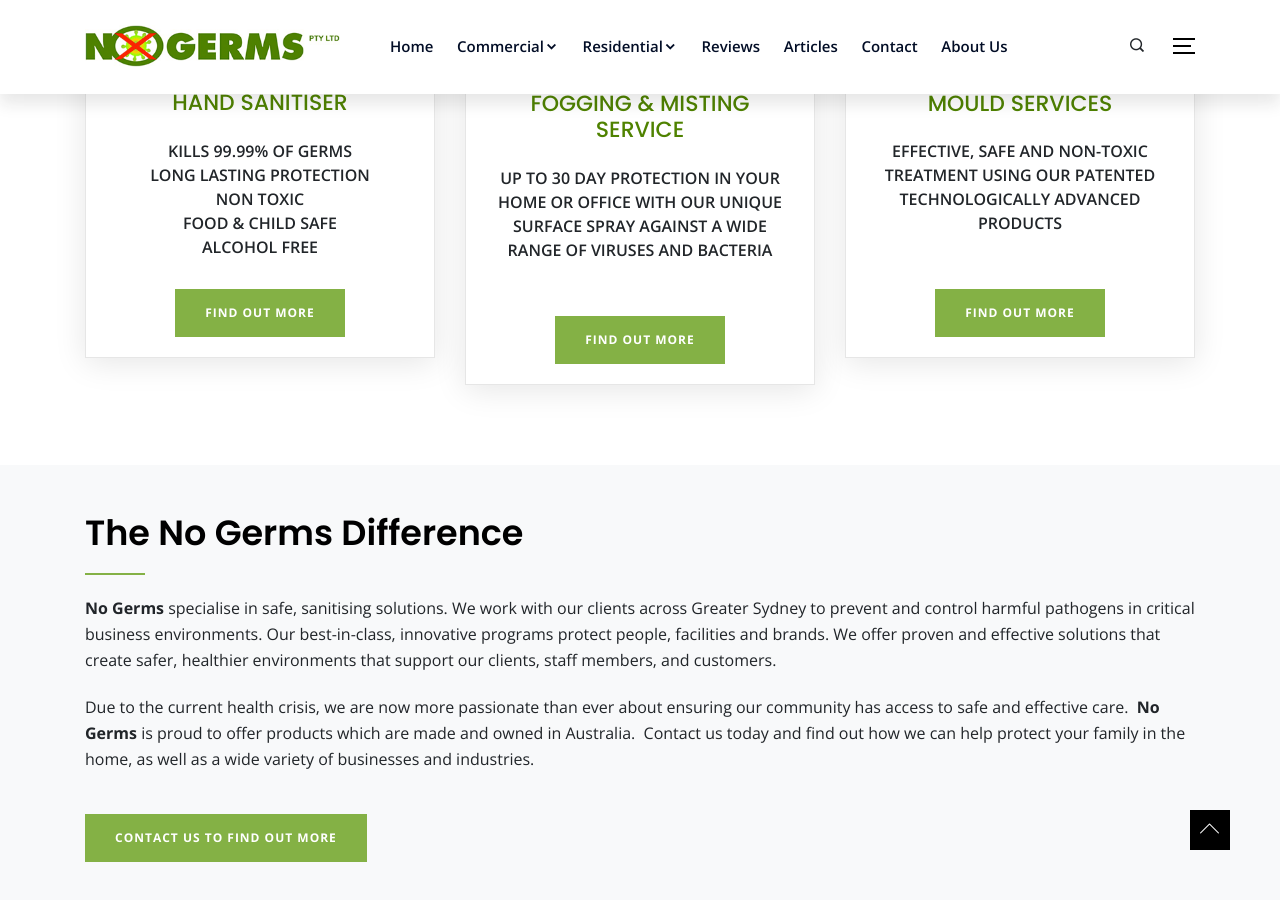
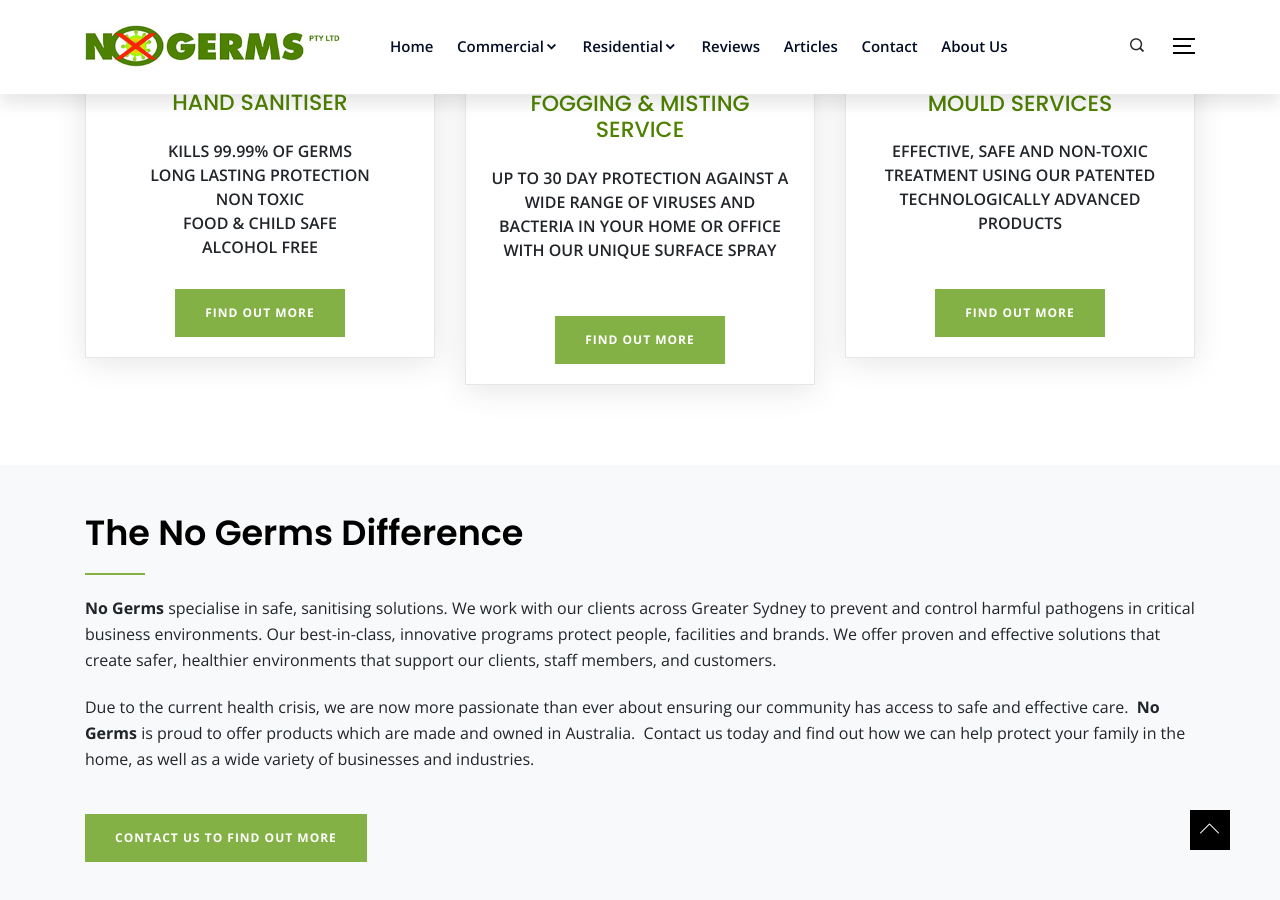
Before and after one commit to nogermsau/nogerms.github.io, a Jekyll site: the page built from index.html, in a window 1280 px wide and 900 px high, scrolled down 375 px. Built offline with Jekyll 4.4.1, drawn with Linux system fonts in a browser that asks for light colours; nearby versions of some CDN libraries.

Commit message:
updated text from Jen

```diff
--- a/_includes/top-services.html
+++ b/_includes/top-services.html
@@ -38,7 +38,7 @@
                         </div>
                         <div class="card-text">
                           <ul>
-                            <li>Up to 30 Day Protection in your home or office with our unique surface spray against a wide range of viruses and bacteria</li>
+                            <li>Up to 30 Day Protection against a wide range of viruses and bacteria in your home or office with our unique surface spray</li>
                           </ul>
                         </div>
                         <a href="/commercial/fogging-and-misting" class="btn">Find Out More</a>
```
